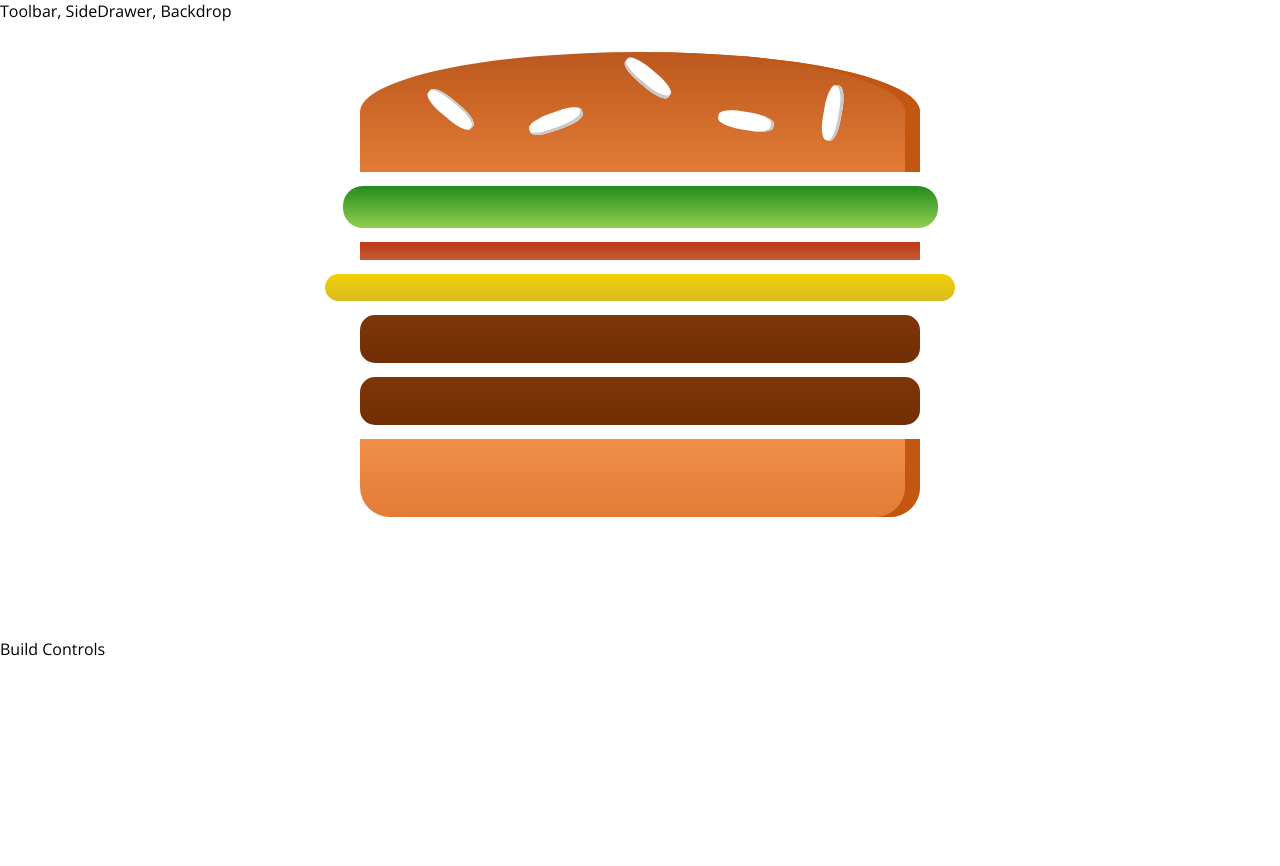
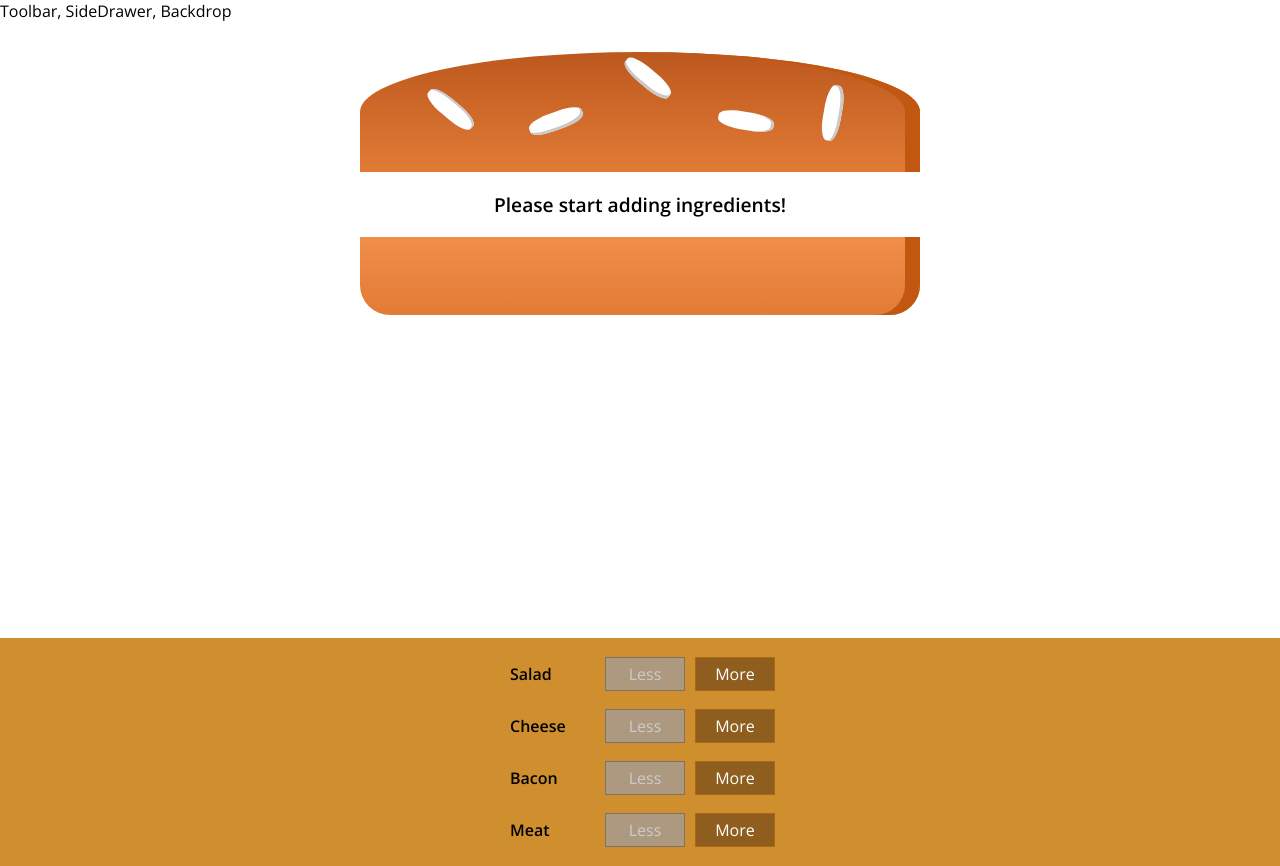
Before and after one commit to pdmsc/react-complete-guide, a React (Create React App) app: page / in a window 1280 px wide. Before the commit the page ends 800 px from the top, so only its background shows below. Built offline with nearby package versions, Linux system fonts and the light colour scheme.

Commit message:
Added Controls to add and remove ingredients

```diff
--- /dev/null
+++ b/src/components/Burger/BuildControls/BuildControl/BuildControl.js
@@ -0,0 +1,22 @@
+import React from 'react';
+import classes from './BuildControl.module.css'
+
+const buildControl = (props) => (
+    <div className={classes.BuildControl} >
+        <div className={classes.Label}>{props.label}</div>
+        <button
+            className={classes.Less}
+            onClick={props.removeIngredient}
+            disabled={props.disabled}>
+            Less
+        </button>
+
+        <button
+            className={classes.More}
+            onClick={props.addIngredient}>
+            More
+        </button>
+    </div>
+);
+
+export default buildControl;
--- /dev/null
+++ b/src/components/Burger/BuildControls/BuildControl/BuildControl.module.css
@@ -0,0 +1,56 @@
+.BuildControl {
+    display: flex;
+    justify-content: space-between;
+    align-items: center;
+    margin: 5px 0;
+}
+
+.BuildControl button {
+    display: block;
+    font: inherit;
+    padding: 5px;
+    margin: 0 5px;
+    width: 80px;
+    border: 1px solid #AA6817;
+    cursor: pointer;
+    outline: none;
+}
+
+.BuildControl button:disabled {
+    background-color: #AC9980;
+    border: 1px solid #7E7365;
+    color: #ccc;
+    cursor: default;
+}
+
+.BuildControl button:hover:disabled {
+    background-color: #AC9980;
+    color: #ccc;
+    cursor: not-allowed;
+}
+
+.Label {
+    padding: 10px;
+    font-weight: bold;
+    width: 80px;
+}
+
+.BuildControl .Less {
+    background-color: #D39952;
+    color: white;
+}
+
+.BuildControl .More {
+    background-color: #8F5E1E;
+    color: white;
+}
+
+.BuildControl .Less:hover, .BuildControl .Less:active {
+    background-color: #DAA972;
+    color: white;
+}
+
+.BuildControl .More:hover,.BuildControl .More:active {
+    background-color: #99703F;
+    color: white;
+}
--- /dev/null
+++ b/src/components/Burger/BuildControls/BuildControls.js
@@ -0,0 +1,26 @@
+import React from 'react';
+import BuildControl from './BuildControl/BuildControl'
+import classes from './BuildControls.module.css';
+
+const controls = [
+    {label: 'Salad', type: 'salad'},
+    {label: 'Cheese', type: 'cheese'},
+    {label: 'Bacon', type: 'bacon'},
+    {label: 'Meat', type: 'meat'},
+];
+
+const buildControls = (props) => (
+    <div className={classes.BuildControls}>
+        {controls.map((control) => (
+            <BuildControl
+                label = {control.label}
+                key = {control.type}
+                addIngredient = {() => props.addIngredient(control.type)}
+                removeIngredient = {() => props.removeIngredient(control.type)}
+                disabled = {props.disabledStatus[control.type]}>
+            </BuildControl>
+        ))}
+    </div>
+);
+
+export default buildControls;
--- /dev/null
+++ b/src/components/Burger/BuildControls/BuildControls.module.css
@@ -0,0 +1,10 @@
+.BuildControls {
+    width: 100%;
+    background-color: #CF8F2E;
+    display: flex;
+    flex-flow: column;
+    align-items: center;
+    box-shadow: 0 2px 1px #CCC;
+    margin: auto;
+    padding: 10px 0;
+}
--- a/src/containers/BurgerBuilder/BurgerBuilder.js
+++ b/src/containers/BurgerBuilder/BurgerBuilder.js
@@ -1,22 +1,81 @@
 import React, {Component} from 'react';
 import Aux from '../../hoc/Aux';
 import Burger from '../../components/Burger/Burger';
+import BuildControls from '../../components/Burger/BuildControls/BuildControls';
+
+const INGREDIENT_PRICE = {
+    salad: 1,
+    cheese: 2,
+    meat: 4,
+    bacon: 2,
+};
 
 class BurgerBuilder extends Component {
     state = {
         ingredients: {
-            salad: 1,
-            bacon: 1,
-            cheese: 1,
-            meat: 2,
+            salad: 0,
+            bacon: 0,
+            cheese: 0,
+            meat: 0,
+        },
+        totalPrice: 5,
+    };
+
+    addIngredientHandler = (type) => {
+        const oldIngredientQuantity = this.state.ingredients[type];
+        const ingredientsModified = {
+            ...this.state.ingredients,
+        };
+        ingredientsModified[type] = oldIngredientQuantity + 1;
+
+        const priceIncrease = INGREDIENT_PRICE[type];
+        const oldTotalPrice = this.state.totalPrice;
+        const newTotalPrice = oldTotalPrice + priceIncrease;
+
+        this.setState({
+            ingredients: ingredientsModified,
+            totalPrice: newTotalPrice,
+        });
+    }
+
+    removeIngredientHandler = (type) => {
+        const oldIngredientQuantity = this.state.ingredients[type];
+
+        if (oldIngredientQuantity === 0) {
+            return;
         }
+
+        const ingredientsModified = {
+            ...this.state.ingredients,
+        };
+        ingredientsModified[type] = oldIngredientQuantity -1;
+
+        const priceDecrease = INGREDIENT_PRICE[type];
+        const oldTotalPrice = this.state.totalPrice;
+        const newTotalPrice = oldTotalPrice - priceDecrease;
+
+        this.setState({
+            ingredients: ingredientsModified,
+            totalPrice: newTotalPrice,
+        });
     }
 
     render() {
+        const disabledInfo = Object.keys(this.state.ingredients).reduce((disabled, ingredientKey) => {
+            return {
+                ...disabled,
+                [ingredientKey]: this.state.ingredients[ingredientKey] === 0 ? true : false,
+            };
+        }, {});
+
         return (
             <Aux>
                 <Burger ingredients={this.state.ingredients}></Burger>
-                <div>Build Controls</div>
+                <BuildControls
+                    addIngredient={this.addIngredientHandler}
+                    removeIngredient={this.removeIngredientHandler}
+                    disabledStatus={disabledInfo}>
+                </BuildControls>
             </Aux>
         );
     }
```
